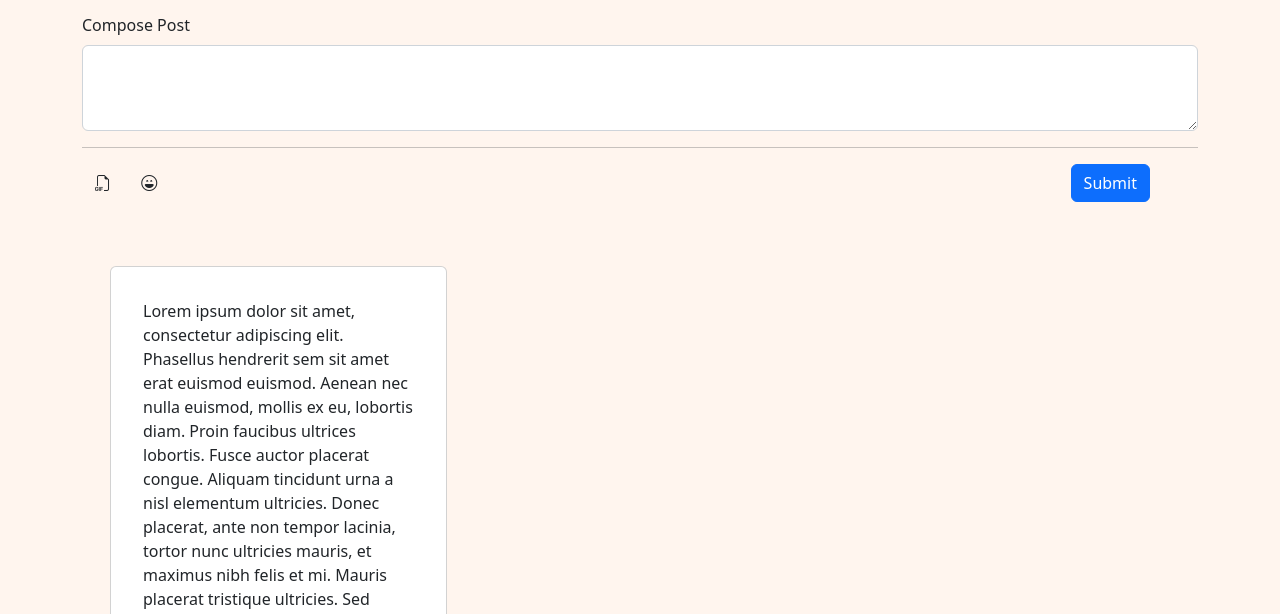
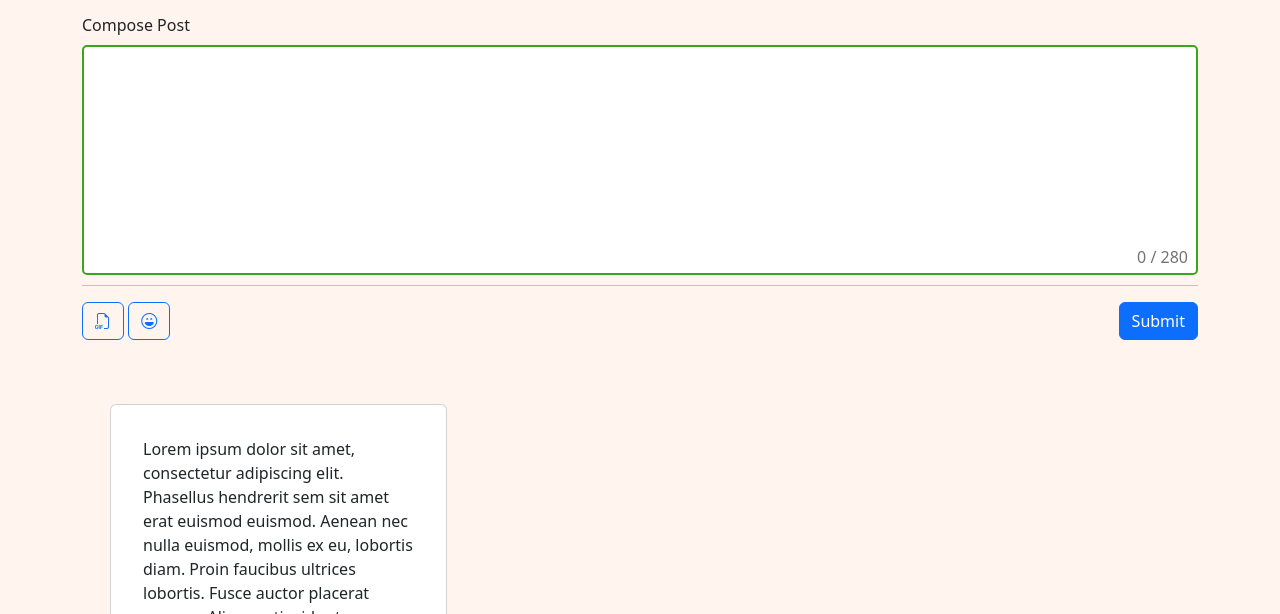
Before and after one commit to TheWeion/fp-lap1-journaling-website-frontend, a plain HTML site: page client/index.html in a window 1280 px wide. Shown: the part 186-800 px from the top of the page. Drawn offline with nearby package versions, Linux system fonts and the light colour scheme.

Commit message:
Implemented Character Limit UX.

```diff
--- a/client/assets/css/style.css
+++ b/client/assets/css/style.css
@@ -1,31 +1,50 @@
 @import url("https://cdn.jsdelivr.net/npm/bootstrap-icons@1.8.3/font/bootstrap-icons.css");
 
-body {
+body{
     background-color: #FFF5EE;
 }
 
-header {
+header{
     background-color: #7D4A2C;
     color: white;
 }
 
-footer {
+footer{
     background-color: #7D4A2C;
     color: white;
 }
 
-#logo {
+#logo{
     display: block;
     max-width: 128px;
     margin-right: auto;
     margin-left: auto;
 }
 
-#btn-post {
+#btn-post{
     float: right;
 }
 
-.reacts {
+#txt-message{
+    display: block;
+    width: 100%;
+    min-height: 230px;
+    resize: none;
+    padding: 20px;
+    color: #202020;
+    border: 2px solid #3ba51f;
+    border-radius: 5px;
+    outline: none;
+}
+
+#char-count{
+    width: 100%;
+    text-align: right;
+    margin-top: -30px;
+    padding-right: 10px;
+    color: #737373;
+}
+.reacts{
     column-gap: 1em;
     float: right;
     background-color: #FFF5EE;
--- a/client/assets/js/index.js
+++ b/client/assets/js/index.js
@@ -0,0 +1,28 @@
+function init(){
+    charLimit();
+}
+
+function charLimit(){
+    const charLimitTip = document.getElementById('char-count');
+    const charLen = 280;
+    const input = document.getElementById('txt-message');
+    const btnPost = document.getElementById('btn-post');
+
+    charLimitTip.textContent = `0 / ${charLen}`;
+
+    input.addEventListener('input', function(){
+        let charCount = input.value.length;
+        charLimitTip.textContent = `${charCount} / ${charLen}`;
+        if (charCount > charLen){
+            input.style.borderColor = '#ff2851';
+            charLimitTip.style.color = '#ff2851';
+            btnPost.classList.add('disabled');
+        } else {
+            input.style.borderColor = '#31821b';
+            charLimitTip.style.color = '#31821b';
+            btnPost.classList.remove('disabled');
+        }
+    })
+}
+
+init();
--- a/client/index.html
+++ b/client/index.html
@@ -38,20 +38,20 @@
             <p class="text-center p-2" id="header-title">WEBSITE NAME HERE</p>
         </header>
         <main class="container">
-            <section id="frm-compose-post">
+            <form id="frm-compose-post">
                 <label for="txt-message" class="form-label">Compose Post</label>
                 <textarea class="form-control" name="txt-message" id="txt-message" rows="3"></textarea>
+                <p id="char-count"></p>
                 <hr>
                 <div id="msg-widget">
-                    <button type="button" role="button" title="GIF" onclick="" class="btn bi-filetype-gif"></button>
-                    <button type="button" role="button" title="Emoji" onclick="" class="btn bi-emoji-laughing"></button>
+                    <button type="button" role="button" title="GIF" onclick="" class="btn btn-outline-primary bi-filetype-gif"></button>
+                    <button type="button" role="button" title="Emoji" onclick="" class="btn btn-outline-primary bi-emoji-laughing"></button>
                     <!-- TODO: Add Emoji and GIF select API  -->
-                    <button id="btn-post" type="submit" class="btn btn-primary mx-5">Submit</button>
+                    <button id="btn-post" type="submit" class="btn btn-primary">Submit</button>
                 </div>
                 <br>
-            </section>
+            </form>
             <div id="post-list" class="row row-cols-md-3 row-cols-sm-1 p-3 mx-auto">
-
                 <div class="col my-4">
                     <article class="card h-100 p-3">
                         <div class="card-body">
@@ -73,7 +73,7 @@
                     </article>
                 </div>
         </main>
-        <footer class="text-center">Brewed with ❤️ by Abigail, Hanibal, Terry, and Vlada</footer>
+        <footer class="text-center p-3">Brewed with ❤️ by Abigail, Hanibal, Terry, and Vlada</footer>
         <!--
           -- ─── LOAD BOOTSTRAP 5.2.0-BETA1 JS LIBARIES ──────────────────────
         -->
```
Also changed, not shown: client/assets/js/app.js (line endings or trailing spaces).
